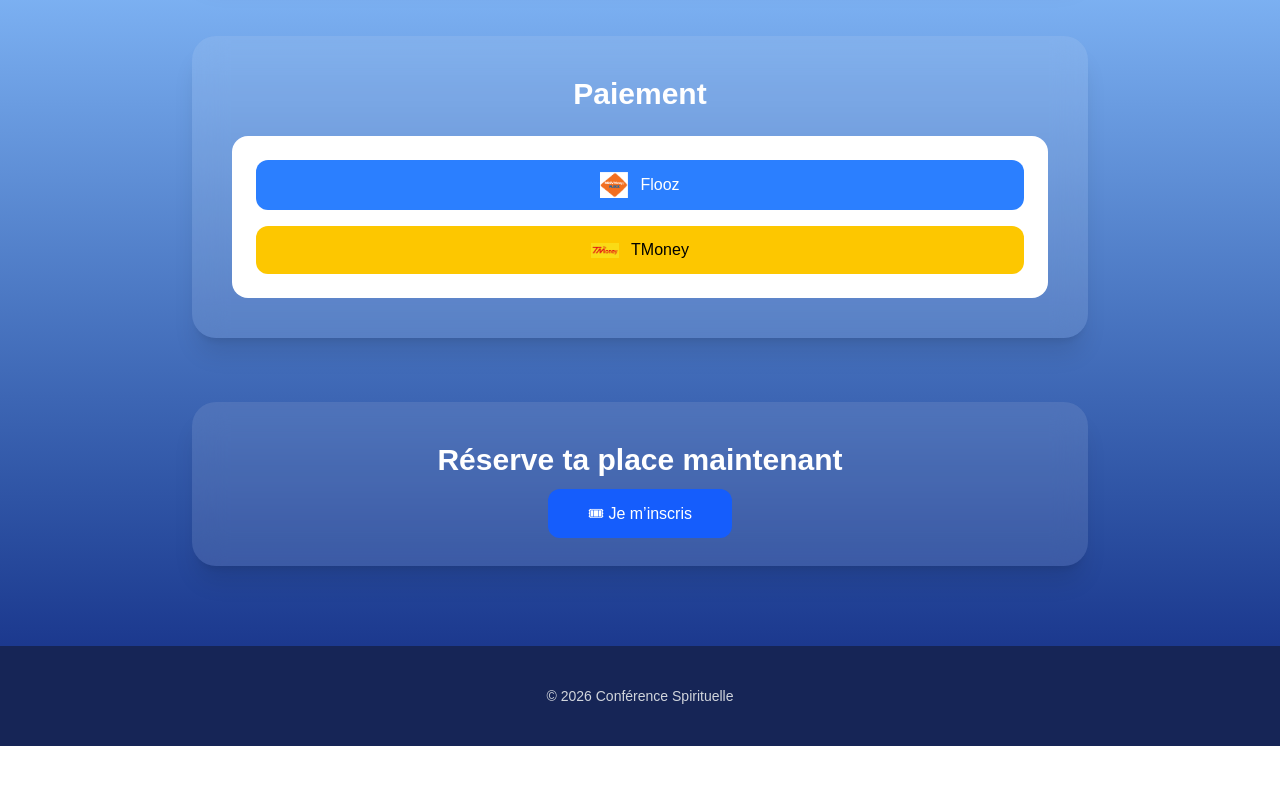
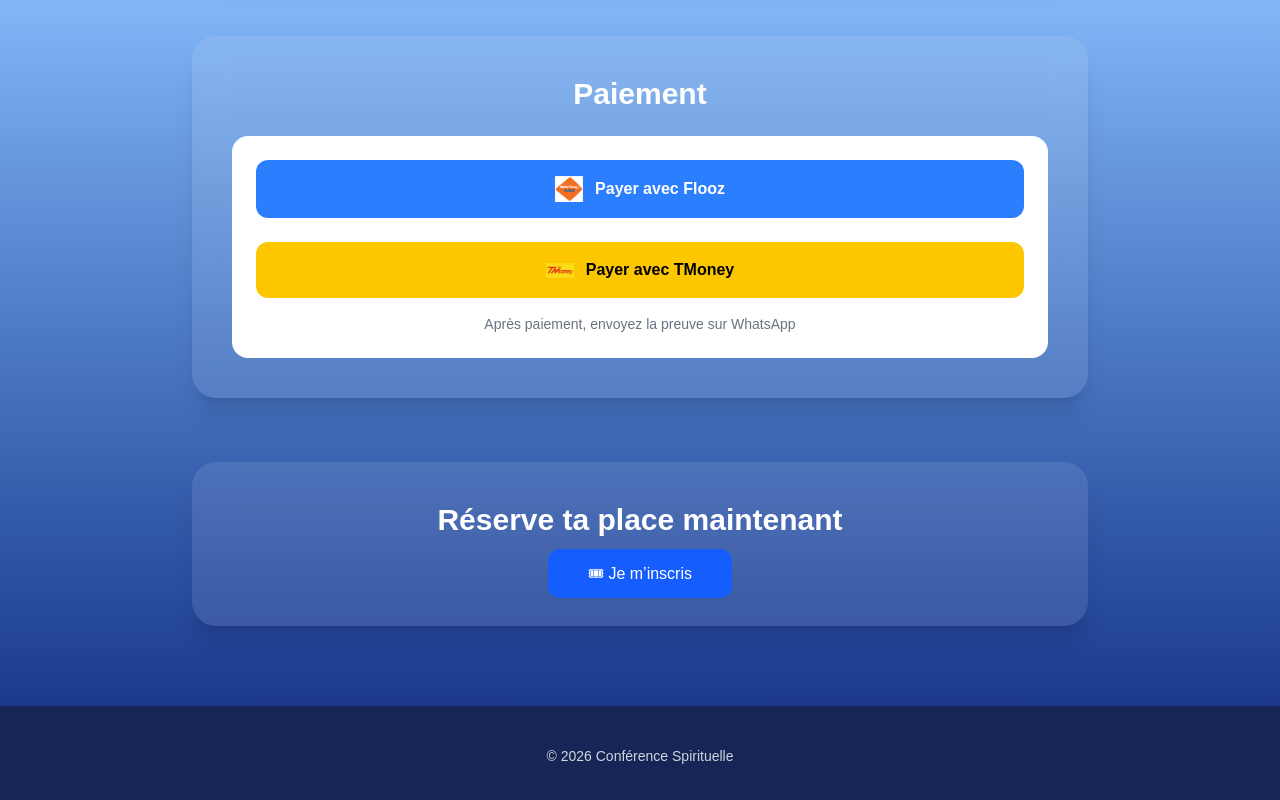
Before and after one commit to messankevin11-arch/rabbinmessan, a Next.js app: page / in a window 1280 px wide. Shown: the part 1668-2468 px from the top of the page. Before the commit the page ends 2414 px from the top, so only its background shows below. Built offline with nearby package versions, Linux system fonts and the light colour scheme.

Commit message:
✨ Update design + paiement + animations

```diff
--- a/app/page.tsx
+++ b/app/page.tsx
@@ -29,7 +29,6 @@
 
         {/* HEADER */}
         <div className="absolute top-6 left-6 right-6 flex justify-between items-center z-20">
-
           <a href="https://forms.gle/TLrMdkNxnTq9Z3Jg7" target="_blank"
             className="px-6 py-2 bg-blue-600 text-white rounded-xl font-semibold hover:bg-blue-700 transition shadow-lg">
             🎟 S'inscrire
@@ -42,16 +41,23 @@
           </a>
         </div>
 
-        {/* IMAGE */}
+        {/* IMAGE HERO */}
         <motion.div
           initial={{ scale: 1.1 }}
           animate={{ scale: 1 }}
           transition={{ duration: 6 }}
           className="absolute inset-0 -z-20 flex items-center justify-center bg-white"
         >
-          <Image src="/B.jpeg" alt="Conférence" fill className="object-contain" />
+          <Image
+            src="/B.jpeg"
+            alt="Conférence"
+            fill
+            priority
+            className="object-contain object-center"
+          />
         </motion.div>
 
+        {/* OVERLAY */}
         <div className="absolute inset-0 bg-black/60 -z-10"></div>
 
         {/* TITRE */}
@@ -86,7 +92,7 @@
 
       </section>
 
-      {/* CONTENU */}
+      {/* CONTENU GLOBAL */}
       <div className="bg-gradient-to-b from-blue-100 via-blue-300 to-blue-900 py-20 space-y-16">
 
         {/* CONFÉRENCIER */}
@@ -132,21 +138,43 @@
           <h2 className="text-3xl font-bold mb-6 text-white">Paiement</h2>
 
           <div className="bg-white p-6 rounded-2xl">
-            <div className="flex flex-col gap-4">
+            <div className="flex flex-col gap-6">
 
-              <a href="https://wa.me/22893669121?text=Paiement%20Flooz"
-                className="flex items-center justify-center gap-3 bg-blue-500 text-white py-3 rounded-xl">
+              {/* FLOOZ */}
+              <a
+                href="https://wa.me/22893669121?text=Paiement%20Flooz"
+                target="_blank"
+                className="group relative overflow-hidden flex items-center justify-center gap-3
+                bg-blue-500 text-white py-4 rounded-xl font-semibold
+                transition-all duration-300
+                hover:scale-105 hover:bg-blue-600
+                hover:shadow-[0_0_25px_rgba(59,130,246,0.8)]"
+              >
+                <span className="absolute inset-0 bg-white/20 opacity-0 group-active:opacity-100 transition"></span>
                 <Image src="/flooz.png" alt="Flooz" width={28} height={28}/>
-                Flooz
+                Payer avec Flooz
               </a>
 
-              <a href="https://wa.me/22893669121?text=Paiement%20TMoney"
-                className="flex items-center justify-center gap-3 bg-yellow-400 text-black py-3 rounded-xl">
+              {/* TMONEY */}
+              <a
+                href="https://wa.me/22893669121?text=Paiement%20TMoney"
+                target="_blank"
+                className="group relative overflow-hidden flex items-center justify-center gap-3
+                bg-yellow-400 text-black py-4 rounded-xl font-semibold
+                transition-all duration-300
+                hover:scale-105 hover:bg-yellow-500
+                hover:shadow-[0_0_25px_rgba(234,179,8,0.8)]"
+              >
+                <span className="absolute inset-0 bg-white/30 opacity-0 group-active:opacity-100 transition"></span>
                 <Image src="/tmoney.png" alt="TMoney" width={28} height={28}/>
-                TMoney
+                Payer avec TMoney
               </a>
 
             </div>
+
+            <p className="text-sm text-gray-500 mt-4">
+              Après paiement, envoyez la preuve sur WhatsApp
+            </p>
           </div>
         </section>
 
```
